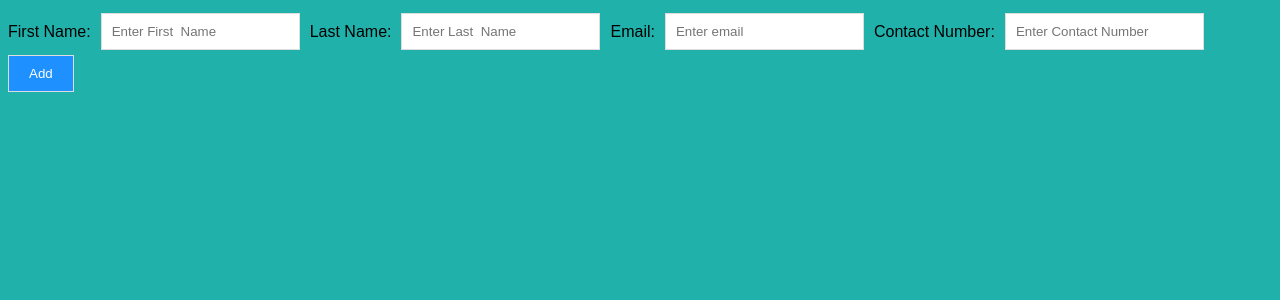
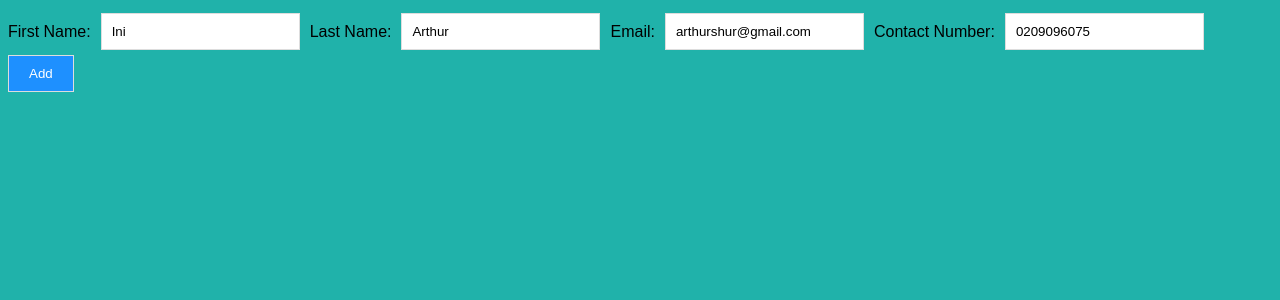
Before and after one commit to ginjardev/python_projects, a Django app: page /edit/8/ in a window 1280 px wide. Shown: the top 300 px of the page. Run offline with Django 4.2, Linux system fonts and the light colour scheme; data comes from the database, SQL or seed files in the repository; both versions use the stored data as it was after the commit.

Commit message:
search contact

```diff
--- a/django_contact_book/home/templates/edit.html
+++ b/django_contact_book/home/templates/edit.html
@@ -43,16 +43,16 @@
     </style>
 </head>
 <body>
-    <form action="{% url 'formupdate' contact.id %}" class="form-inline" method="post">
+    <form action="{% url 'formupdate' Data.id %}" class="form-inline" method="post">
         {% csrf_token %}
         <label for = "firstname">First Name:</label>
-        <input type="text" id="firstname" placeholder="Enter First  Name" name="first_name" value={{Data.FirstName}}>
+        <input type="text" id="firstname" placeholder="Enter First  Name" name="first_name" value={{Data.first_name}}>
         <label for = "lastname">Last Name:</label>
-        <input type="text" id="lastname" placeholder="Enter Last  Name" name="last_name" value={{Data.LastName}}>
+        <input type="text" id="lastname" placeholder="Enter Last  Name" name="last_name" value={{Data.last_name}}>
         <label for="email">Email:</label>
-        <input type="email" id="email" placeholder="Enter email" name="email" value={{Data.Email}}>
+        <input type="email" id="email" placeholder="Enter email" name="email" value={{Data.email}}>
         <label for="phone">Contact Number:</label>
-        <input type="phone" id="phone" name="phone" placeholder="Enter Contact Number" value={{Data.ContactNumber}}>
+        <input type="phone" id="phone" name="phone" placeholder="Enter Contact Number" value={{Data.contact_number}}>
         <button type="submit" >Add</button>
 </form>
 </body>
--- a/django_contact_book/home/views.py
+++ b/django_contact_book/home/views.py
@@ -7,9 +7,6 @@ from .models import Contact
 def saveinfo(request):
     if request.method == "POST":
         first_name = request.POST.get('first_name')
-        print(first_name)
-        print()
-        print()
         last_name = request.POST.get('last_name')
         email = request.POST.get('email')
         contact_number = request.POST.get('phone')
@@ -50,7 +47,8 @@ def delete(request,id):
     return redirect('index')
 
 def search(request):
-    query = request.GET["query1"]
+    query = request.GET['query1']
+
     data = Contact.objects.filter(contact_number__icontains = query)
     params = {"Data": data}
     return render(request, 'search.html', params)
```
Also changed, not shown: django_contact_book/home/templates/search.html (+4 -4 lines), django_contact_book/db.sqlite3.
